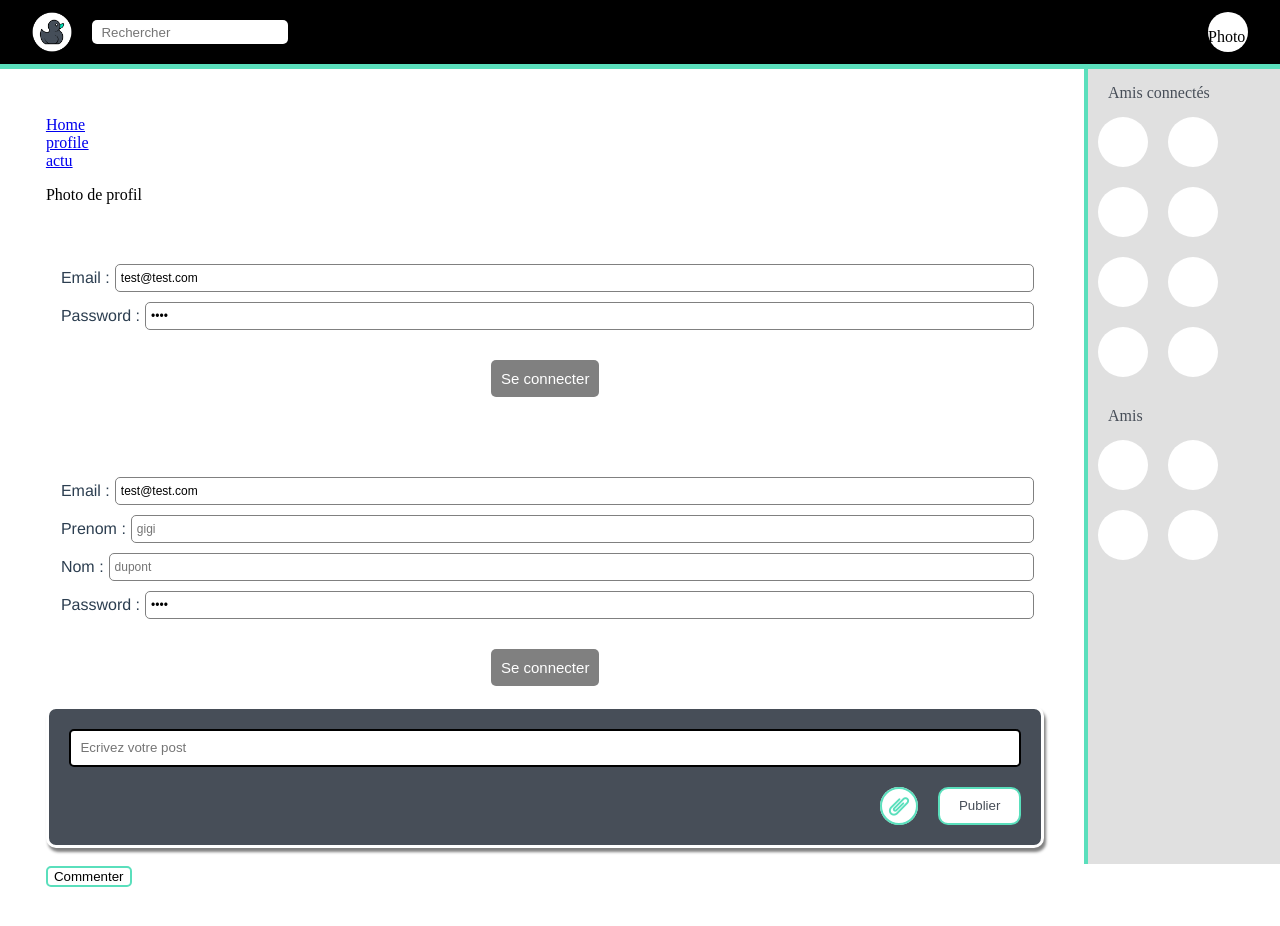
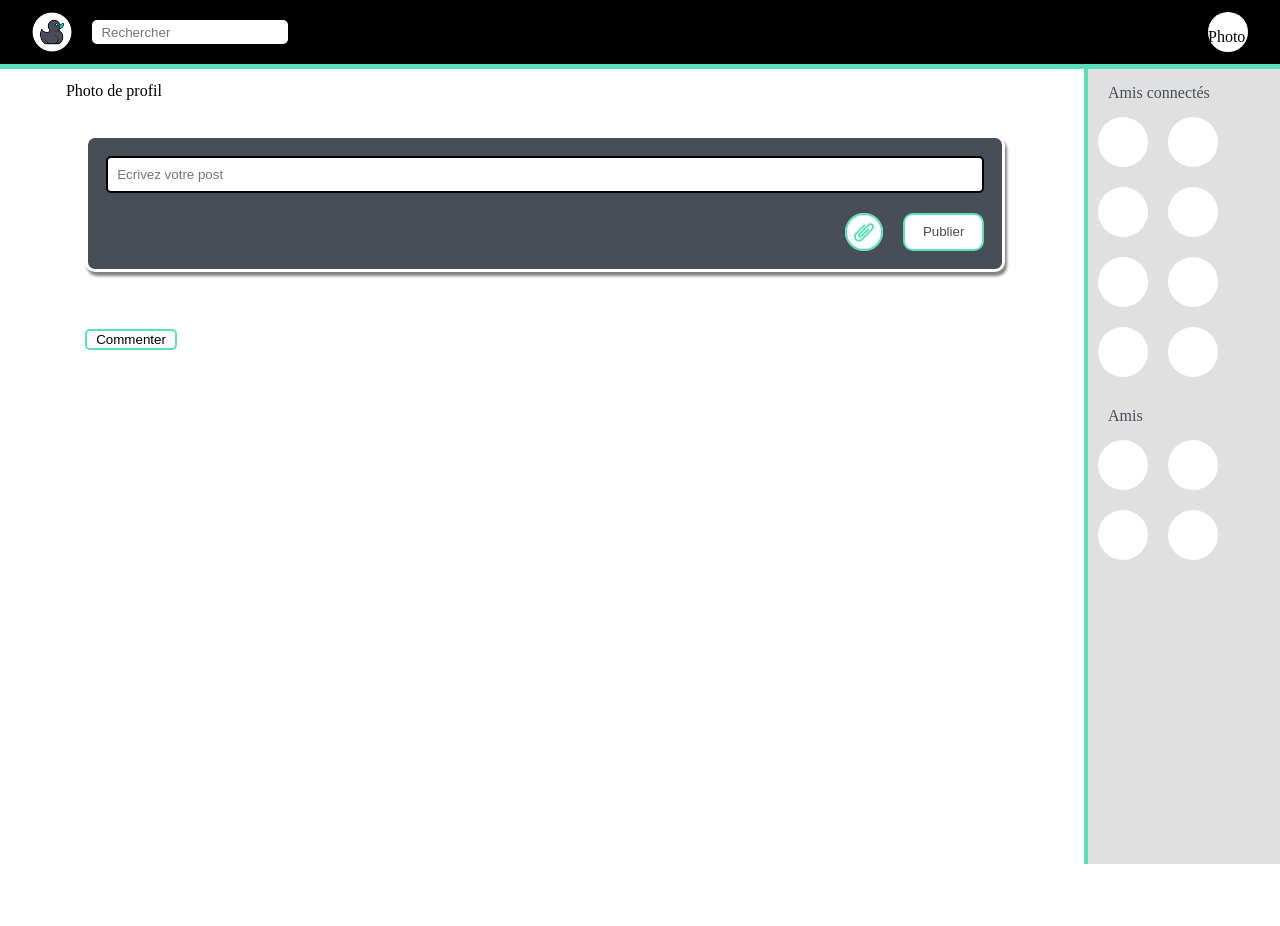
Before and after one commit to Steph06600/Bocalac, a Vue app: page /profile in a window 1280 px wide. Shown: the top 926 px of the page. After the commit the page ends 800 px from the top, so only its background shows below. Built offline with nearby package versions, Linux system fonts and the light colour scheme.

Commit message:
css vite fait comments

```diff
--- a/src/App.vue
+++ b/src/App.vue
@@ -1,11 +1,6 @@
 <template>
   <div class="body">
     <HeaderBar class="headerBar" />
-    <nav>
-      <router-link to="/">Home</router-link> <br />
-      <router-link to="/profile">profile</router-link> <br />
-      <router-link to="/actus">actu</router-link>
-    </nav>
     <AsideBar class="aside" />
     <router-view />
   </div>
--- a/src/components/Comments.vue
+++ b/src/components/Comments.vue
@@ -1,6 +1,6 @@
 <template>
-  <div>
-    <button @click="getpost">Commenter</button>
+  <div class="content">
+    <button class="clickbtn" @click="getpost">Commenter</button>
     <div class="all" v-for="element in posts" :key="element.id">
       <div class="topComment">
         <div class="Profil">
@@ -151,20 +151,33 @@ export default {
   border: 3px solid white;
   box-shadow: 2px 4px 3px grey;
 }
+.content {
+  display: flex;
+  flex-direction: column;
+  gap: 20px;
+}
 
+.comment {
+  padding-left: 5%;
+}
+
+.clickbtn {
+  width: 10%;
+}
 /*  TOP  */
 .topComment {
   display: flex;
   justify-content: space-between;
 }
 .imageprofil {
-  margin-top: 6%;
-  padding-right: 8%;
-  height: 8vh;
-  width: 8vh;
+  width: 40px;
+  height: 40px;
 }
 .Profil {
   display: flex;
+  width: 20%;
+  align-items: center;
+  gap: 10px;
 }
 
 .firstname {
@@ -173,6 +186,9 @@ export default {
 
 .date {
   color: #e0e0e0;
+  font-size: 0.8em;
+  position: relative;
+  top: -12px;
 }
 
 .dot {
--- a/src/components/EditPost.vue
+++ b/src/components/EditPost.vue
@@ -1,7 +1,5 @@
 <template>
   <div>
-    <Login />
-    <Register />
     <div class="editPost">
       <input v-model="post" type="text" placeholder="Ecrivez votre post" />
       <div class="buttons">
--- a/src/components/Postcontainer.vue
+++ b/src/components/Postcontainer.vue
@@ -1,14 +1,14 @@
 <template>
-  <div>
-    <EditPost />
-    <br />
-    <Comments />
+  <div class="content">
+    <EditPost class="editpost" />
+    <Comments class="comments" />
   </div>
 </template>
 
 <script>
 import Comments from "@/components/Comments.vue";
 import EditPost from "@/components/EditPost.vue";
+
 export default {
   name: "",
   components: {
@@ -17,3 +17,17 @@ export default {
   },
 };
 </script>
+
+<style scoped>
+.editpost,
+.comments {
+  width: 100%;
+}
+
+.content {
+  padding: 4% 0;
+  display: flex;
+  flex-direction: column;
+  gap: 20px;
+}
+</style>
--- a/src/views/ProfileView.vue
+++ b/src/views/ProfileView.vue
@@ -1,5 +1,5 @@
 <template>
-  <div class="myProfile">
+  <div class="content">
     <div>
       <button v-show="page == 'edit'" @click="changePageToProfile">X</button>
       <ModifProfile v-show="page == 'edit'"></ModifProfile>
@@ -51,6 +51,10 @@ p {
   cursor: pointer;
 }
 
+.content {
+  padding: 2%;
+}
+
 button {
   position: relative;
   float: right;
```
